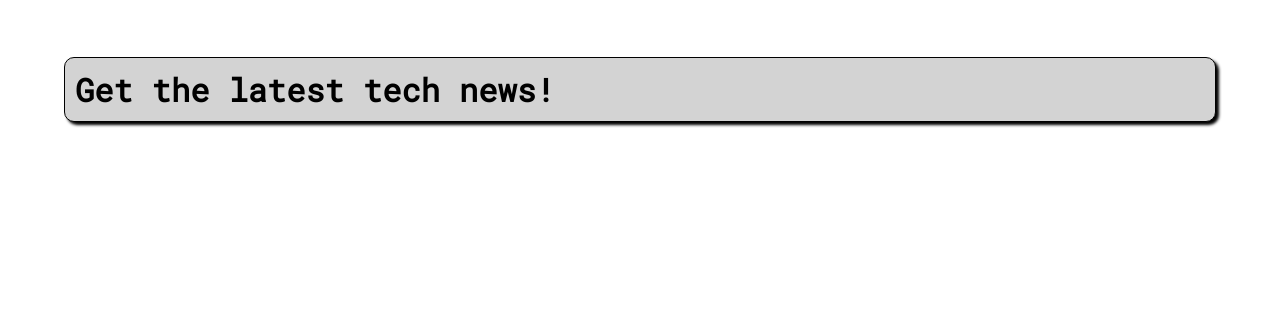
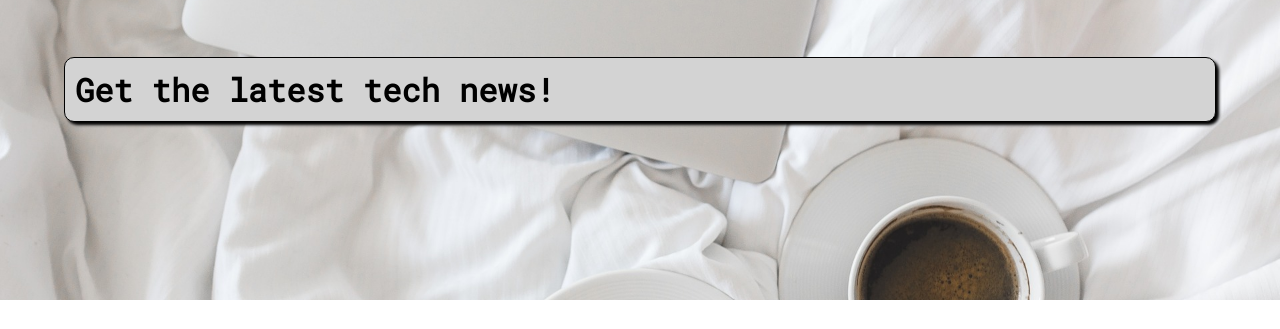
Before and after one commit to AndreiEgorov/web-blog, a Nuxt app: page / in a window 1280 px wide. Shown: the top 329 px of the page. Built offline with nearby package versions, Linux system fonts and the light colour scheme; grey boxes are pictures that could not be loaded.

Commit message:
Add static image

```diff
--- a/pages/index.vue
+++ b/pages/index.vue
@@ -1,14 +1,14 @@
 <template>
   <div class="home-page">
     <section class="intro">
-      <h1> Get the latest  tech news!</h1>
+      <h1> Get the latest tech news!</h1>
     </section>
     <section class="featured-posts">
       <PostPreview
-      id="1"
-      title="First Post"
-      previewText="This is first Post preview"
-      thumbnail="https://zdnet1.cbsistatic.com/hub/i/2018/01/26/b4fe5bfc-6e3b-4575-b8db-f06caadc1a71/b54b41fb82647ceee2c18a6912f0e8db/tech-transport-future-intro.jpg"
+        id="1"
+        title="First Post"
+        previewText="This is first Post preview"
+        thumbnail="https://zdnet1.cbsistatic.com/hub/i/2018/01/26/b4fe5bfc-6e3b-4575-b8db-f06caadc1a71/b54b41fb82647ceee2c18a6912f0e8db/tech-transport-future-intro.jpg"
       />
       <PostPreview
         id="2"
@@ -28,8 +28,9 @@
 </template>
 <script>
   import PostPreview from '~/components/Posts/PostPreview.vue'
+
   export default {
-    components:{
+    components: {
       PostPreview
     }
   }
@@ -40,6 +41,7 @@
     position: relative;
     padding: 30px;
     box-sizing: border-box;
+    background-image: url('~assets/images/main-page-background.jpg'); /*even it underscores the address of the image saying it cannot resolve it, it will find it*/
     background-position: center;
     background-size: cover;
   }
```
Also changed, not shown: assets/images/main-page-background.jpg (added).
